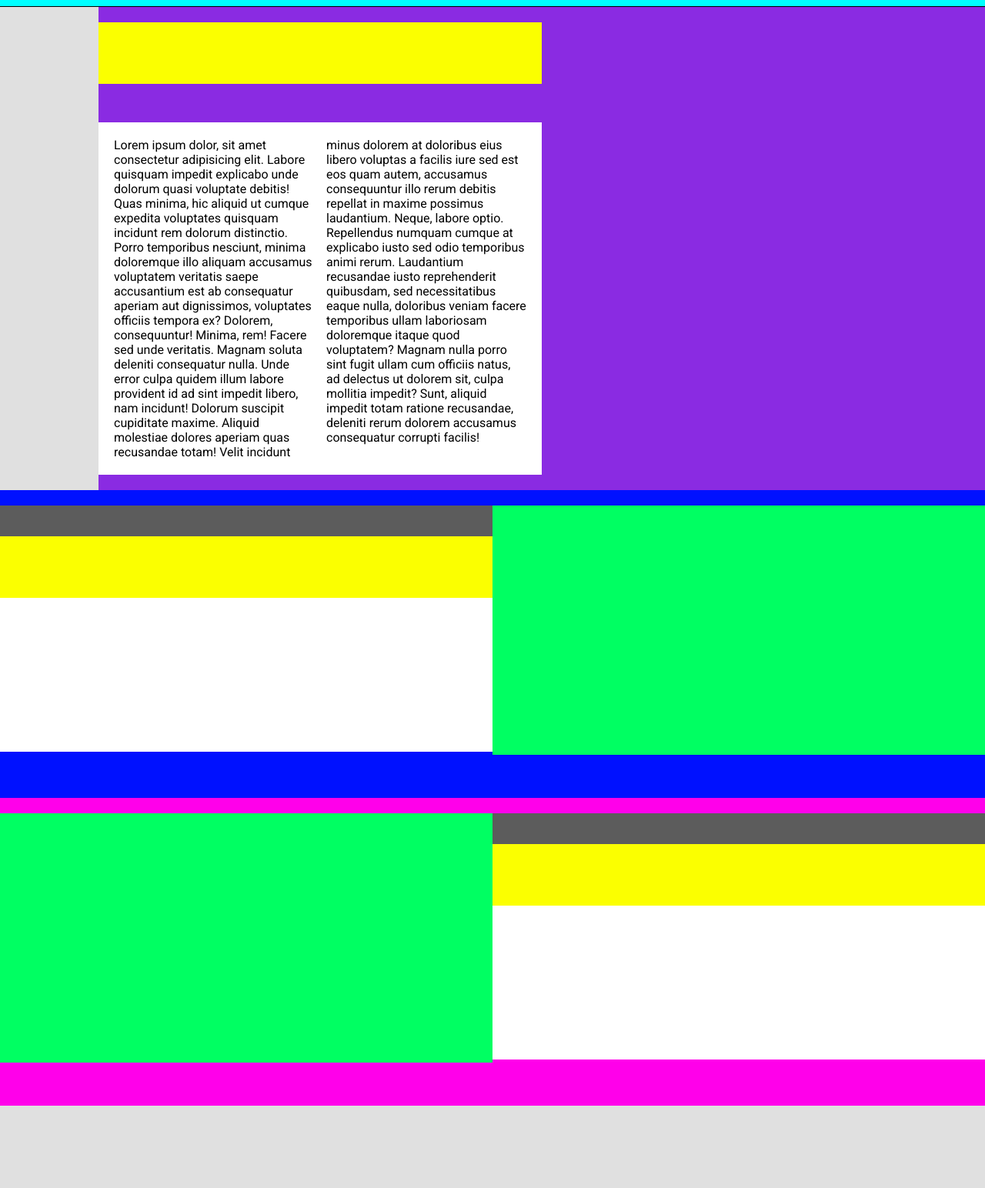
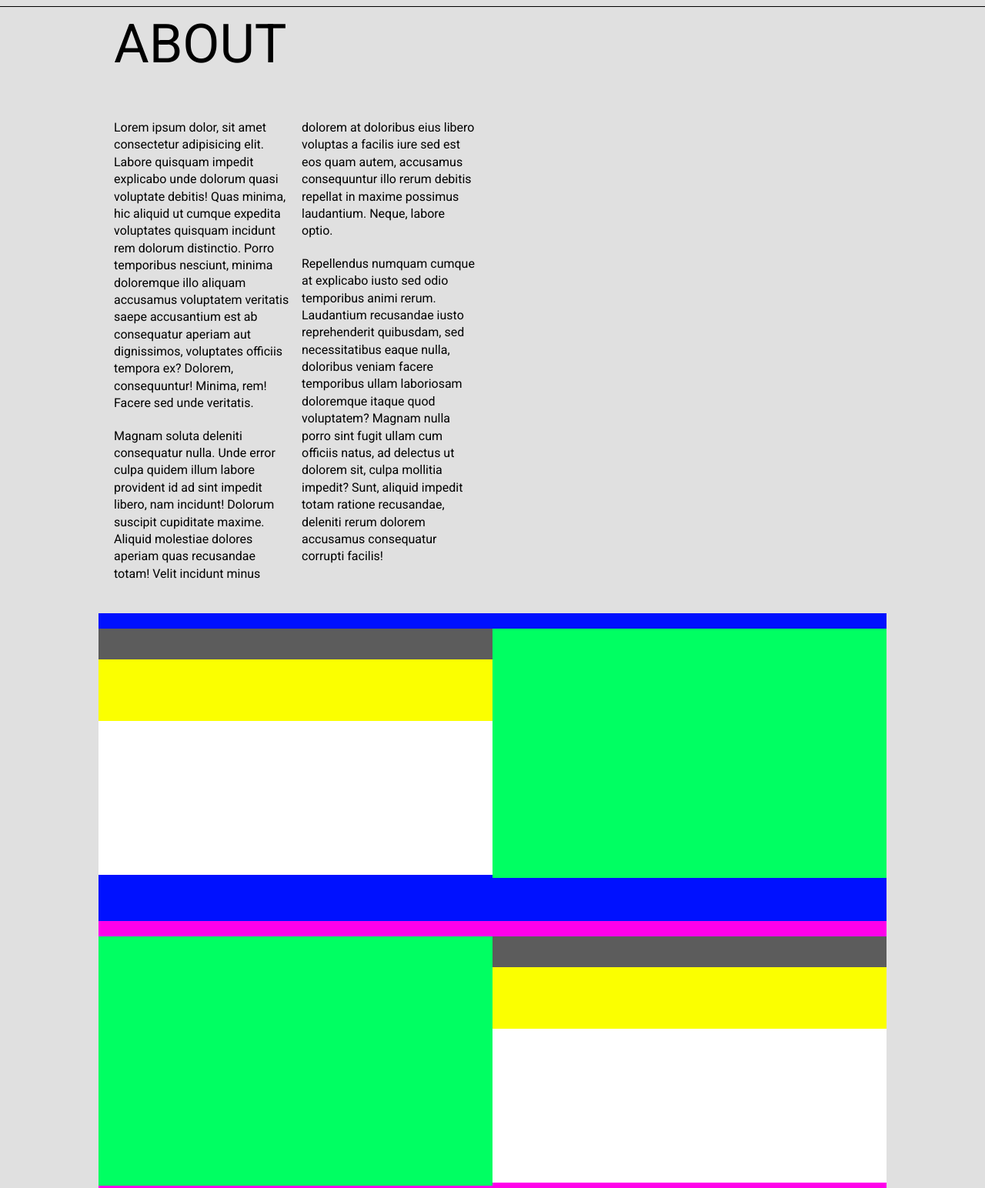
Before and after one commit to nlina-0/portfolio-2024, a plain HTML site: page about.html in a window 1280 px wide. Shown: the part 40-1584 px from the top of the page at 77% size. Before the commit the page ends 1477 px from the top, so only its background shows below. Drawn offline with Linux system fonts and the light colour scheme.

Commit message:
low-fi structure completed, hi-fi started

```diff
--- a/about.html
+++ b/about.html
@@ -48,21 +48,23 @@
         <!-- ABOUT -->
         <section id="about-myself">
 
-            <div id="about-title-1"></div>
+            <div id="about-title-1">
+                <h2>ABOUT</h2>
+            </div>
 
             <div id="about-para">
                 <p>Lorem ipsum dolor, sit amet consectetur adipisicing elit. Labore quisquam impedit explicabo unde dolorum quasi voluptate debitis! Quas minima, hic aliquid ut cumque expedita voluptates quisquam incidunt rem dolorum distinctio.
-                Porro temporibus nesciunt, minima doloremque illo aliquam accusamus voluptatem veritatis saepe accusantium est ab consequatur aperiam aut dignissimos, voluptates officiis tempora ex? Dolorem, consequuntur! Minima, rem! Facere sed unde veritatis.
-                Magnam soluta deleniti consequatur nulla. Unde error culpa quidem illum labore provident id ad sint impedit libero, nam incidunt! Dolorum suscipit cupiditate maxime. Aliquid molestiae dolores aperiam quas recusandae totam!
-                Velit incidunt minus dolorem at doloribus eius libero voluptas a facilis iure sed est eos quam autem, accusamus consequuntur illo rerum debitis repellat in maxime possimus laudantium. Neque, labore optio.
-                Repellendus numquam cumque at explicabo iusto sed odio temporibus animi rerum. Laudantium recusandae iusto reprehenderit quibusdam, sed necessitatibus eaque nulla, doloribus veniam facere temporibus ullam laboriosam doloremque itaque quod voluptatem?
+                Porro temporibus nesciunt, minima doloremque illo aliquam accusamus voluptatem veritatis saepe accusantium est ab consequatur aperiam aut dignissimos, voluptates officiis tempora ex? Dolorem, consequuntur! Minima, rem! Facere sed unde veritatis.</p>
+                <p>Magnam soluta deleniti consequatur nulla. Unde error culpa quidem illum labore provident id ad sint impedit libero, nam incidunt! Dolorum suscipit cupiditate maxime. Aliquid molestiae dolores aperiam quas recusandae totam!
+                Velit incidunt minus dolorem at doloribus eius libero voluptas a facilis iure sed est eos quam autem, accusamus consequuntur illo rerum debitis repellat in maxime possimus laudantium. Neque, labore optio.</p>
+                <p>Repellendus numquam cumque at explicabo iusto sed odio temporibus animi rerum. Laudantium recusandae iusto reprehenderit quibusdam, sed necessitatibus eaque nulla, doloribus veniam facere temporibus ullam laboriosam doloremque itaque quod voluptatem?
                 Magnam nulla porro sint fugit ullam cum officiis natus, ad delectus ut dolorem sit, culpa mollitia impedit? Sunt, aliquid impedit totam ratione recusandae, deleniti rerum dolorem accusamus consequatur corrupti facilis!</p>
             </div>
 
         </section>
 
         <!-- INTERESTS & HOBBIES -->
-        <section id="art-design"> <!-- about-art -->
+        <section id="about-art">
 
             <div class="hobby-label"></div>
 
@@ -75,7 +77,7 @@
         </section>
 
 
-        <section id="health">
+        <section id="about-health">
 
             <div class="hobby-label"></div>
 
--- a/style.css
+++ b/style.css
@@ -335,32 +335,42 @@ h2 {
 /* selecting the article that contains all content of about page and setting the overall flow of page */
 /* #about-page section  */
 #about-myself,
-#art-design,
-#health{
+#about-art,
+#about-health{
     display: flex;
     flex-direction: column;
     align-items: center;
     padding-top: 20px;
     padding-bottom: 20px;
-}
-
-nav {
-    background-color: aqua;
-
+    width: 100vw;
 }
 
 /* container for about myself section */
 #about-myself {
-    background-color: blueviolet;
-    width: 100vw;
+    /* background-color: blueviolet; */
+    /* width: 100vw; */
+}
+
+/* property adjustment for ABOUT title */
+#about-title-1 {
+    width: 90%;
+    /* background-color: rgb(251, 255, 0);
+    height: 80px; */
+    padding-left: 20px;
 }
 
 /* container for paragraph in about myself section */
 #about-para {
     width: 90%;
-    background-color: rgb(255, 255, 255);
+    /* background-color: rgb(255, 255, 255); */
     margin-top: 50px;
     padding: 20px;
+    line-height: 1.4;
+}
+
+/* space between paragraphs */
+#about-para p {
+    margin-bottom: 20px;
 }
 
 /* container for paragraphs written in the interests & hobbies section */
@@ -370,14 +380,14 @@ nav {
     height: 200px;
 }
 
-#art-design {
+#about-art {
     background-color: #0011ff;
-    width: 100vw;
+    /* width: 100vw; */
 }
 
-#health {
+#about-health {
     background-color: #ff00ea;
-    width: 100vw;
+    /* width: 100vw; */
 }
 
 /* text -section label for hobbies and itnerests */
@@ -385,12 +395,6 @@ nav {
     width: 90%;
     background-color: rgb(92, 92, 92);
     height: 40px;
-}
-
-#about-title-1 {
-    width: 90%;
-    background-color: rgb(251, 255, 0);
-    height: 80px;
 }
 
 /* text - subtitle for overall page */
@@ -539,8 +543,8 @@ nav {
         column-count: 2;
     }
 
-    #art-design,
-    #health {
+    #about-art,
+    #about-health {
         /* flex-direction: row; */
         flex-wrap: wrap;
         height: 400px;
@@ -628,24 +632,22 @@ nav {
 
     /* ABOUT PAGE - DESKTOP BREAK */
 
-    /* #about-page section {
-        display: flex;
-
-        max-width: 60%;
-    } */
-
     #about-myself {
         align-items: flex-start;
         margin-left: 10vw;
+        margin-right: 10vw;
+    }
+
+    #about-art,
+    #about-health {
+        margin-left: 10vw;
+        margin-right: 10vw;
     }
 
     #about-title-1,
     #about-para {
         max-width: 50%;
     }
-
-
-
 }
 
 
```
